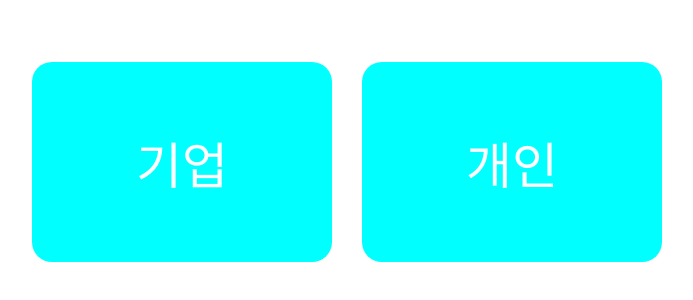
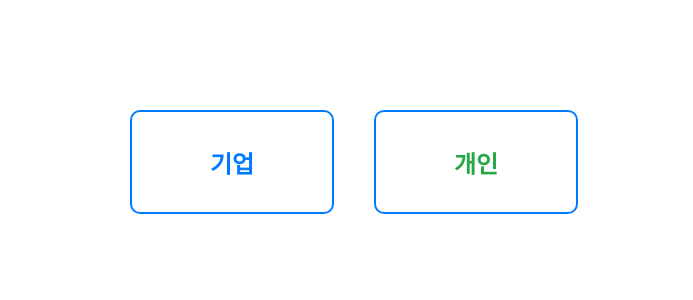
Before and after one commit to GDSC-Insight/Frontend, a React (Vite) app: page /signupselect in a window 1280 px wide. Shown: the part 246-546 px from the top of the page, without its empty margins (286-979 px from the left). Built offline with nearby package versions, Linux system fonts and the light colour scheme.

Commit message:
회원가입 수정

```diff
--- a/src/data/dummyData.ts
+++ b/src/data/dummyData.ts
@@ -4,9 +4,9 @@ export interface DonationFormData {
   image: string;
   deadline: string;
   targetNum: number;
-  devType?: string; // devType 속성
-  isRecruiting: boolean; // isRecruiting 속성 추가
-  incomeBracket: string; // 추가된 incomeBracket 속성
+  devType?: string;
+  isRecruiting: boolean;
+  incomeBracket: string;
 }
 
 export const dummyData: DonationFormData[] = [
@@ -16,9 +16,9 @@ export const dummyData: DonationFormData[] = [
     image: "https://via.placeholder.com/150",
     deadline: "2024-11-31",
     targetNum: 100,
-    isRecruiting: true, // 모집중
-    devType: "multi-child", // 다자녀
-    incomeBracket: "5th", // 소득분위 5분위
+    isRecruiting: true,
+    devType: "multi-child",
+    incomeBracket: "5th",
   },
   {
     title: "기부 2",
@@ -26,19 +26,108 @@ export const dummyData: DonationFormData[] = [
     image: "https://via.placeholder.com/150",
     deadline: "2024-11-15",
     targetNum: 50,
-    isRecruiting: false, // 모집중 아님
-    devType: "single-parent", // 한부모
-    incomeBracket: "3rd", // 소득분위 3분위
+    isRecruiting: false,
+    devType: "single-parent",
+    incomeBracket: "3rd",
   },
-  // 나머지 기부 데이터...
+  {
+    title: "기부 3",
+    description: "세 번째 기부 공고입니다.",
+    image: "https://via.placeholder.com/150",
+    deadline: "2024-11-20",
+    targetNum: 30,
+    isRecruiting: true,
+    devType: "multi-child",
+    incomeBracket: "2nd",
+  },
+  {
+    title: "기부 4",
+    description: "네 번째 기부 공고입니다.",
+    image: "https://via.placeholder.com/150",
+    deadline: "2024-11-10",
+    targetNum: 40,
+    isRecruiting: true,
+    devType: "single-parent",
+    incomeBracket: "4th",
+  },
+  {
+    title: "기부 5",
+    description: "다섯 번째 기부 공고입니다.",
+    image: "https://via.placeholder.com/150",
+    deadline: "2024-11-25",
+    targetNum: 60,
+    isRecruiting: true,
+    devType: "multi-child",
+    incomeBracket: "6th",
+  },
+  {
+    title: "기부 6",
+    description: "여섯 번째 기부 공고입니다.",
+    image: "https://via.placeholder.com/150",
+    deadline: "2024-11-12",
+    targetNum: 20,
+    isRecruiting: false,
+    devType: "single-parent",
+    incomeBracket: "7th",
+  },
+  {
+    title: "기부 7",
+    description: "일곱 번째 기부 공고입니다.",
+    image: "https://via.placeholder.com/150",
+    deadline: "2024-11-18",
+    targetNum: 15,
+    isRecruiting: true,
+    devType: "multi-child",
+    incomeBracket: "1st",
+  },
+  {
+    title: "기부 8",
+    description: "여덟 번째 기부 공고입니다.",
+    image: "https://via.placeholder.com/150",
+    deadline: "2024-11-30",
+    targetNum: 35,
+    isRecruiting: true,
+    devType: "single-parent",
+    incomeBracket: "8th",
+  },
+  {
+    title: "기부 9",
+    description: "아홉 번째 기부 공고입니다.",
+    image: "https://via.placeholder.com/150",
+    deadline: "2024-11-28",
+    targetNum: 45,
+    isRecruiting: false,
+    devType: "multi-child",
+    incomeBracket: "9th",
+  },
   {
     title: "기부 10",
     description: "열 번째 기부 공고입니다.",
     image: "https://via.placeholder.com/150",
     deadline: "2024-11-05",
     targetNum: 25,
-    isRecruiting: true, // 모집중
-    devType: "single-parent", // 한부모
-    incomeBracket: "1st", // 소득분위 1분위
+    isRecruiting: true,
+    devType: "single-parent",
+    incomeBracket: "1st",
+  },
+  {
+    title: "기부 11",
+    description: "열한 번째 기부 공고입니다.",
+    image: "https://via.placeholder.com/150",
+    deadline: "2024-11-22",
+    targetNum: 70,
+    isRecruiting: true,
+    devType: "multi-child",
+    incomeBracket: "10th",
+  },
+  {
+    title: "기부 12",
+    description: "열두 번째 기부 공고입니다.",
+    image: "https://via.placeholder.com/150",
+    deadline: "2024-11-29",
+    targetNum: 80,
+    isRecruiting: false,
+    devType: "single-parent",
+    incomeBracket: "2nd",
   },
 ];
--- a/src/layout/Header.tsx
+++ b/src/layout/Header.tsx
@@ -28,7 +28,7 @@ const Header = () => {
   };
 
   const onUserMypageButtonClickHnadler = () => {
-    navigator("/userMypage");
+    navigator("/IndiMypage");
   };
 
   const onCorporMypageButtonClickHnadler = () => {
--- a/src/pages/signup/signupselect/SignUpSelect.tsx
+++ b/src/pages/signup/signupselect/SignUpSelect.tsx
@@ -1,27 +1,63 @@
-import './SignUpSelect.css'
-import { useNavigate } from 'react-router-dom'
-
+import { useNavigate } from "react-router-dom";
+import styled from "styled-components";
 
 export default function SignUpSelect() {
-
   const navigator = useNavigate();
 
   const onClickCoporation = () => {
-    navigator("/coporationsignup")
+    navigator("/coporationsignup");
+  };
+
+  const onClickUser = () => {
+    navigator("/usersignup");
+  };
+
+  return (
+    <SignUpSelectWrapper>
+      <SelectBox className="corporation" onClick={onClickCoporation}>
+        <SelectText>기업</SelectText>
+      </SelectBox>
+      <SelectBox className="user" onClick={onClickUser}>
+        <SelectText>개인</SelectText>
+      </SelectBox>
+    </SignUpSelectWrapper>
+  );
+}
+
+const SignUpSelectWrapper = styled.div`
+  display: flex;
+  justify-content: center;
+  align-items: center;
+  height: 100vh;
+`;
+
+const SelectBox = styled.div`
+  width: 200px;
+  height: 100px;
+  display: flex;
+  justify-content: center;
+  align-items: center;
+  border: 2px solid #007bff;
+  border-radius: 10px;
+  margin: 20px;
+  cursor: pointer;
+  transition: background-color 0.3s, transform 0.2s;
+
+  &:hover {
+    background-color: #f0f0f0;
+    transform: scale(1.05);
   }
 
-  const onClickUser = () => {
-    navigator("/usersignup")
+  &.corporation {
+    color: #007bff;
   }
 
-  return (
-    <div id='signup-select-warpper'>
-        <div className='select-box' onClick={onClickCoporation}>
-        <div className='select-text coporation'>기업</div>
-        </div>
-        <div className='select-box' onClick={onClickUser}>
-        <div className='select-text user' >개인</div>
-        </div>
-    </div>
-  )
-}
+  &.user {
+    color: #28a745;
+  }
+`;
+
+const SelectText = styled.div`
+  font-size: 1.5rem;
+  font-weight: bold;
+`;
```
